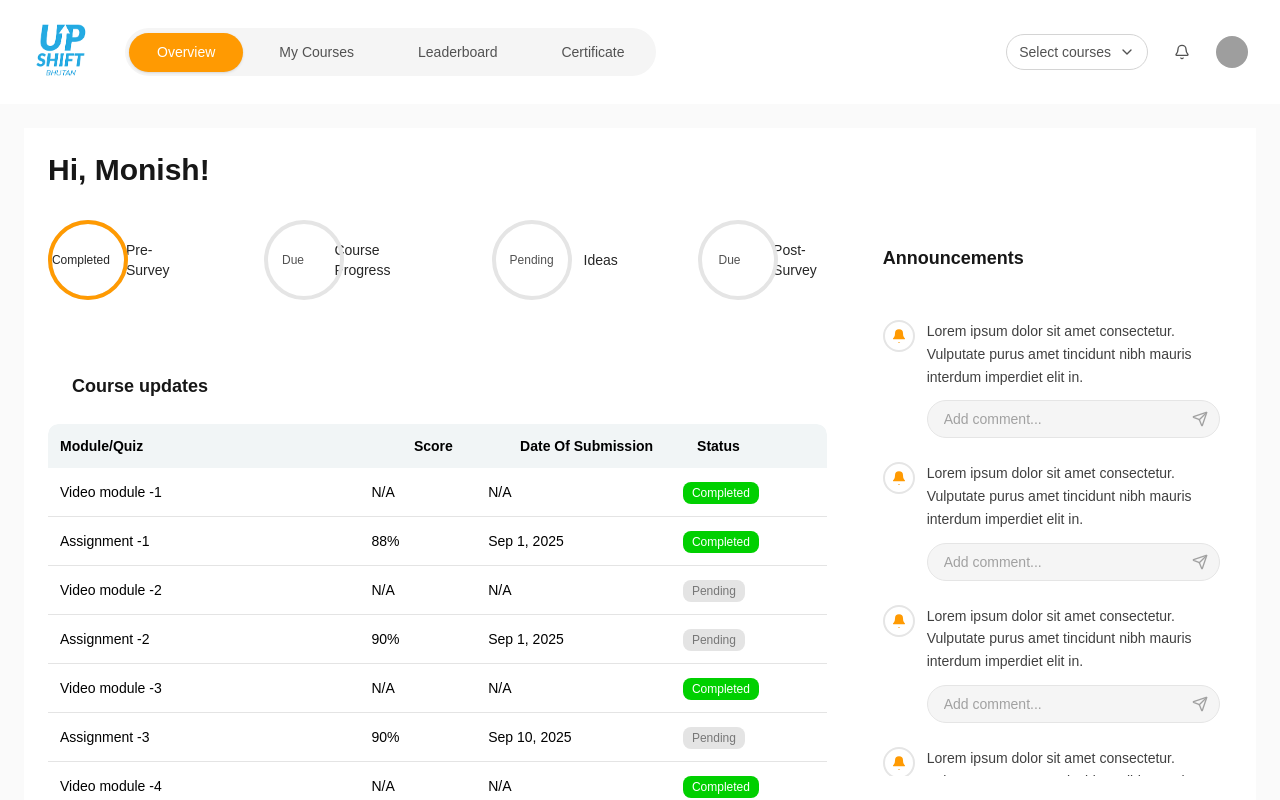
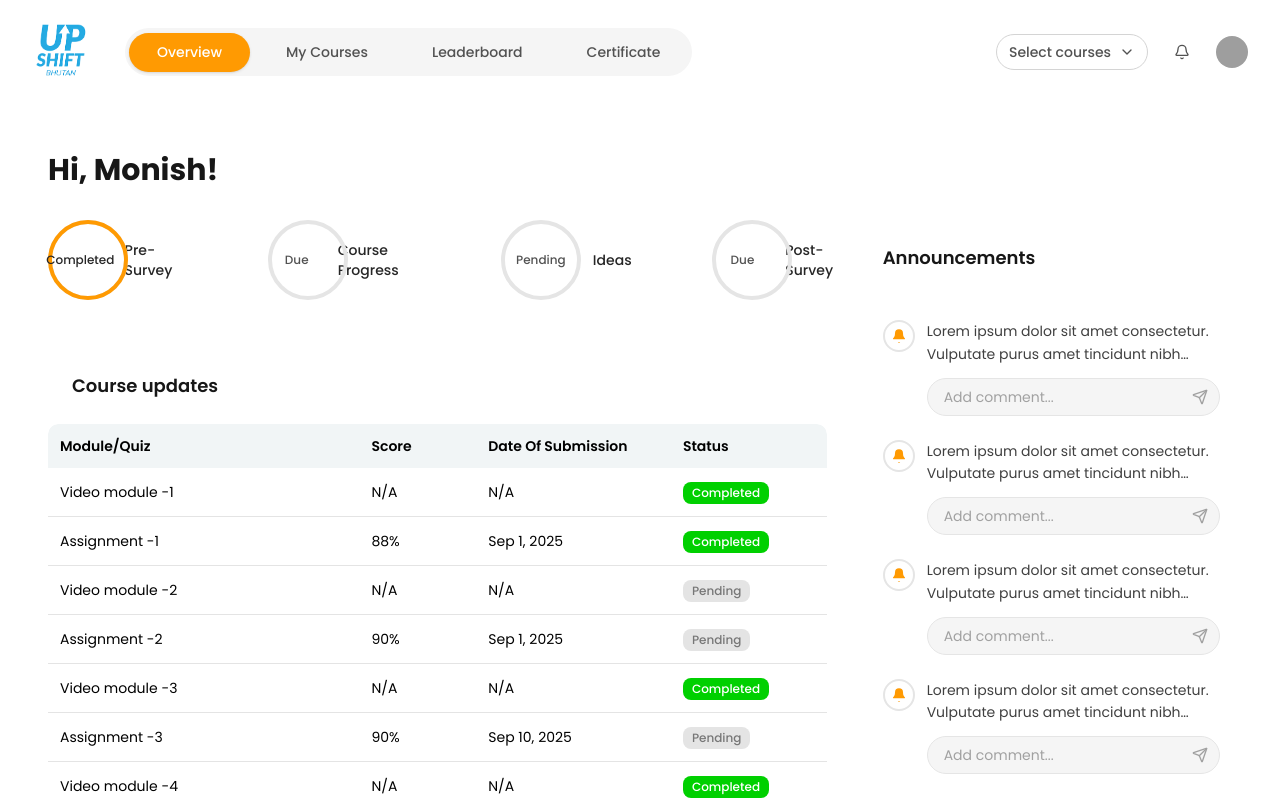
Before and after one commit to Digi9ReachInfoSystems/google-classroom, a Next.js app: page /student/dashboard in a window 1280 px wide. Shown: the top 800 px of the page. Built offline with nearby package versions, Linux system fonts and the light colour scheme; grey boxes are pictures that could not be loaded.

Commit message:
Implement student dashboard with globally applied fonts

```diff
--- a/src/app/(student)/student/dashboard/layout.tsx
+++ b/src/app/(student)/student/dashboard/layout.tsx
@@ -1,5 +1,11 @@
 import type { ReactNode } from "react"
 import { DashboardHeader } from "@/components/studentdashboard/navbar/Header"
+import { Poppins } from "next/font/google"
+
+const poppins = Poppins({
+  subsets: ["latin"],
+  weight: ["400", "500", "600", "700"],
+})
 
 export default function StudentDashboardLayout({
   children,
@@ -7,7 +13,7 @@ export default function StudentDashboardLayout({
   children: ReactNode
 }) {
   return (
-    <div className="min-h-screen bg-neutral-50">
+    <div className={`${poppins.className} min-h-screen bg-white`}>
       <DashboardHeader />
       <main className="px-6 py-6">{children}</main>
     </div>
--- a/src/app/globals.css
+++ b/src/app/globals.css
@@ -228,6 +228,20 @@ tr:nth-child(even) {
   border-radius: 4px;
 }
 
+/* Utility: clamp text to 2 lines with ellipsis */
+.line-clamp-2 {
+  display: -webkit-box;
+  -webkit-line-clamp: 2;
+  -webkit-box-orient: vertical;
+  overflow: hidden;
+}
+
+/* Utility: reserve space equal to 2 lines to avoid layout jump */
+.two-line-fixed {
+  line-height: 1.5;
+  min-height: 3em; /* 2 lines at 1.5 line-height */
+}
+
 /* Buttons (colder modern look) */
 .btn {
   display: inline-block;
--- a/src/components/studentdashboard/studentoverview/modules/announcements.tsx
+++ b/src/components/studentdashboard/studentoverview/modules/announcements.tsx
@@ -71,7 +71,7 @@ export function Announcements() {
               <div className="w-8 h-8 rounded-full border-2 border-neutral-200 flex items-center justify-center flex-shrink-0">
                 <Bell className="w-4 h-4 text-primary fill-primary stroke-none" />
               </div>
-              <p className="text-sm text-neutral-700 leading-relaxed flex-1">{announcement.text}</p>
+              <p className="text-sm text-neutral-700 leading-relaxed flex-1 line-clamp-2">{announcement.text}</p>
             </div>
 
             <div className="ml-11">
--- a/src/components/studentdashboard/studentoverview/modules/course-updates-table.tsx
+++ b/src/components/studentdashboard/studentoverview/modules/course-updates-table.tsx
@@ -94,7 +94,7 @@ export function CourseUpdatesTable() {
         {/* Header table (not scrollable) */}
         <table className="w-full table-fixed rounded-t-lg overflow-hidden border-collapse border-b border-neutral-200">
           <colgroup>
-            <col className="w-[50%]" />
+            <col className="w-[40%]" />
             <col className="w-[15%]" />
             <col className="w-[25%]" />
             <col className="w-[20%]" />
--- a/src/components/studentdashboard/studentoverview/studentoverview.tsx
+++ b/src/components/studentdashboard/studentoverview/studentoverview.tsx
@@ -6,7 +6,7 @@ import { ProgressCircle } from "./modules/progress-circle"
 
 export default function Dashboard() {
   return (
-    <div className="min-h-screen bg-neutral-100 ">
+    <div className="min-h-screen bg-white">
 
       <main className="px-6 py-6 bg-white ">
         {/* Welcome Section */}
```
